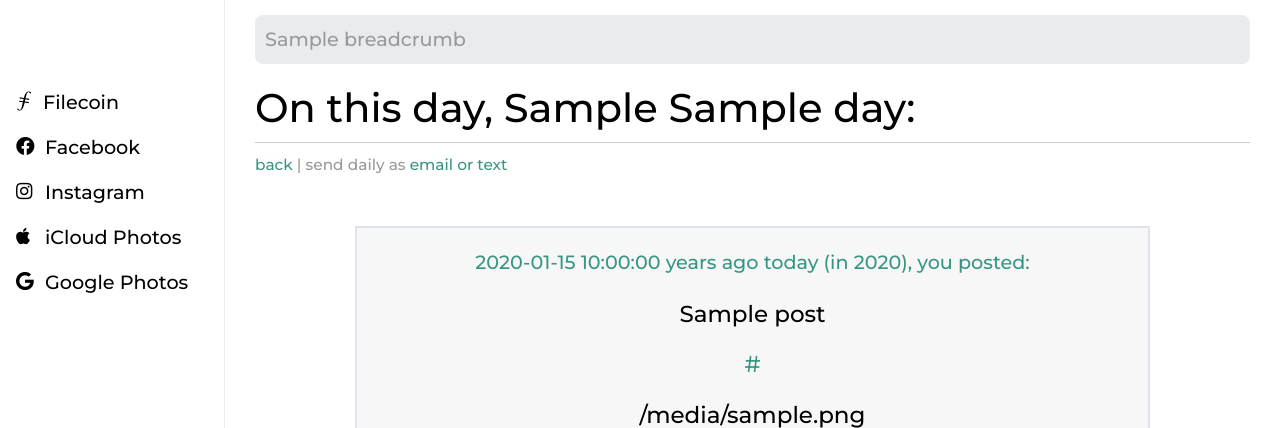
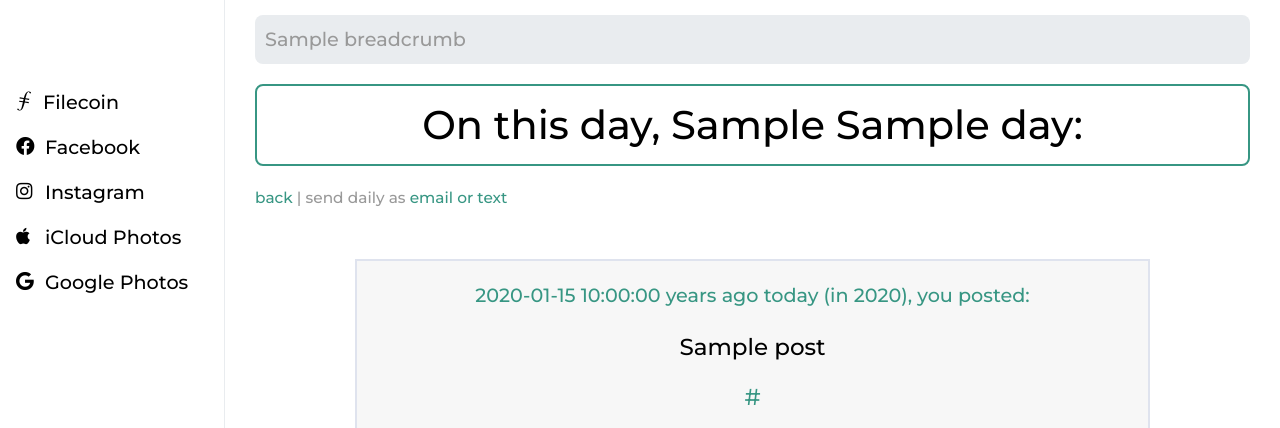
Before and after one commit to deplatformer/prototype, a Flask app: template deplatformr/templates/facebook/facebook-memories.html in a window 1280 px wide. Shown: the part 75-503 px from the top of the page. Run offline with Flask 2, Linux system fonts and the light colour scheme; the template is opened without the code that fills it: most values are stand-ins (such as "Sample title", 1, 10 or a date in 2020); grey boxes marked "Sample" are stand-in pictures; some libraries are stand-ins or nearby versions.

Commit message:
display tweaks

```diff
--- a/deplatformr/templates/facebook/facebook-album.html
+++ b/deplatformr/templates/facebook/facebook-album.html
@@ -4,13 +4,12 @@
 
 <div style="margin-left: 20px;">
 
-<H1>{{ album[2] }}</H1>
+<H1 class="header">{{ album[2] }}</H1>
 
 {% if album[3] %}
   <div class="small_note">{{ album[3] }}</div>
+  <hr style="margin: 10px 0" />
 {% endif %}
-
-<hr style="margin: 10px 0" />
 
 <div class="small_note"><a href="{{ url_for('facebook_view') }}">back</a></div>
 
--- a/deplatformr/templates/facebook/facebook-memories.html
+++ b/deplatformr/templates/facebook/facebook-memories.html
@@ -2,9 +2,7 @@
 
 {% block content %}
 
-<H1>On this day, {{ month_script }} {{ day }}:</H1>
-
-<hr style="margin: 10px 0" />
+<H1 class="header" style="text-align: center;">On this day, {{ month_script }} {{ day }}:</H1>
 
 <div class="small_note"><a href="{{ url_for('facebook_view') }}">back</a> | send daily as <a href="{{ url_for('facebook_manage') }}">email or text</a></div>
 
```
